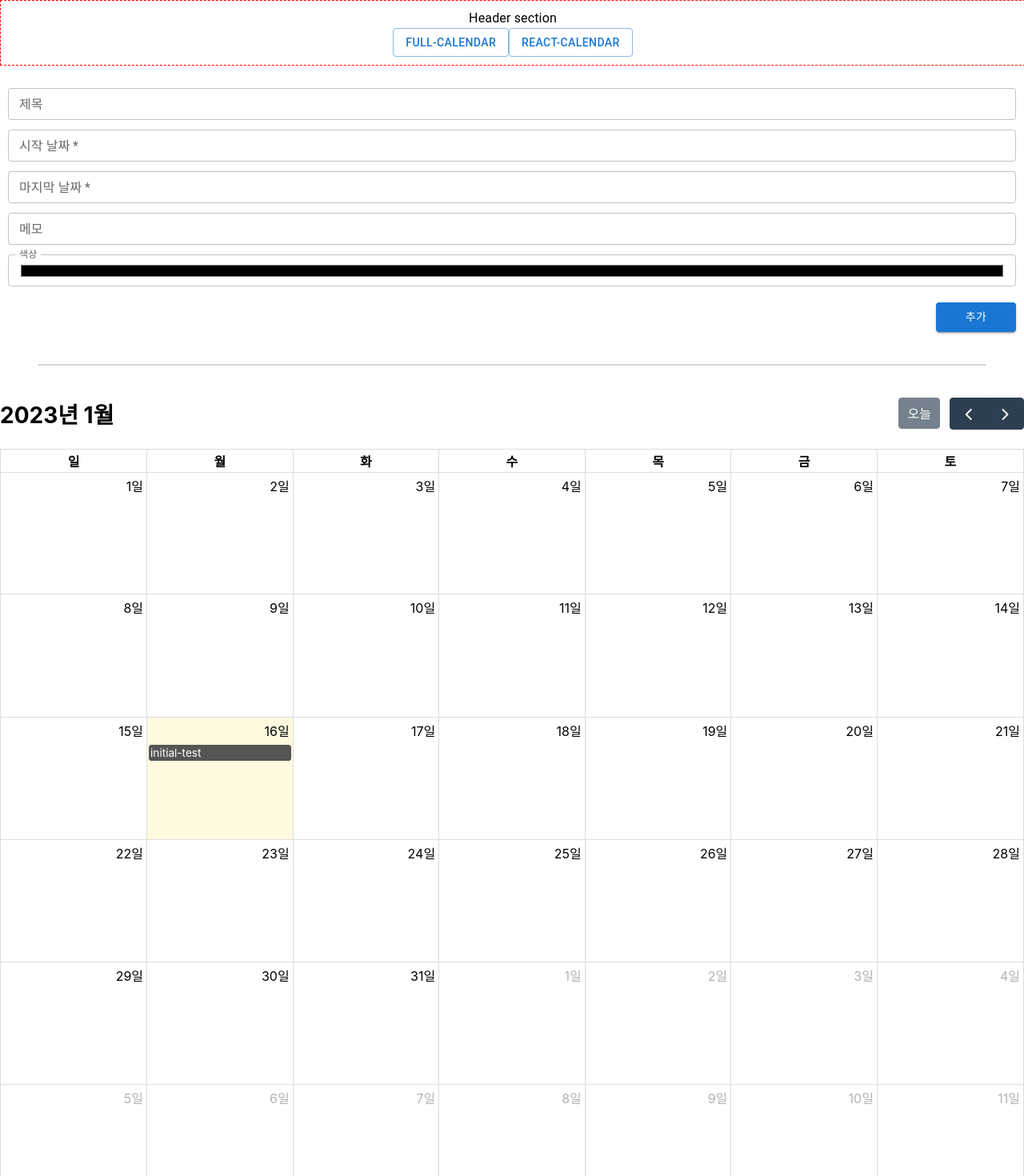
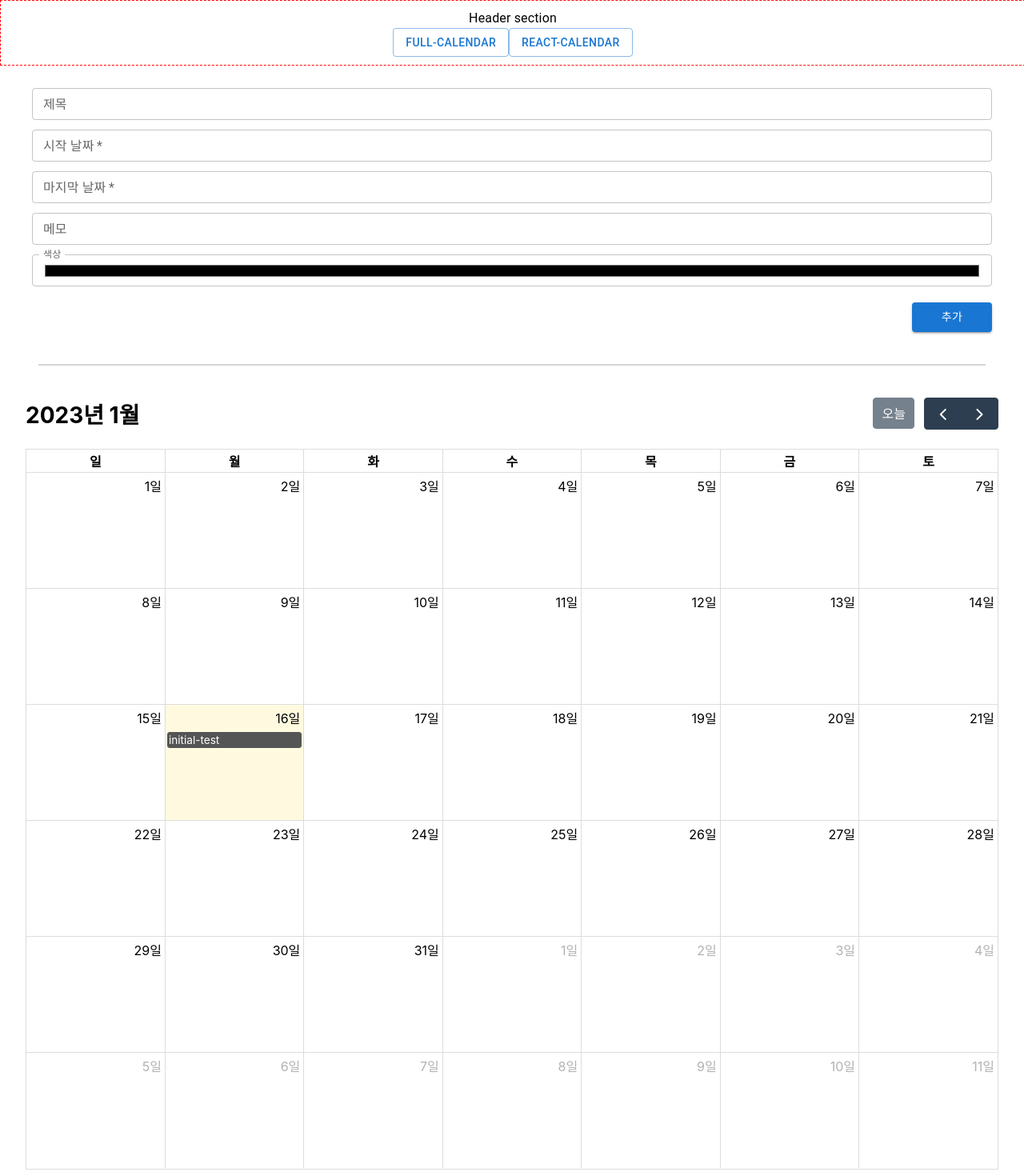
Before and after one commit to crayonzgrim/calendar-assign-web, a React (Create React App) app: page /custom in a window 1280 px wide. Shown: the top 1470 px of the page at 80% size. Built offline with nearby package versions, Linux system fonts and the light colour scheme.

Commit message:
✨ feat(*): directly add plan

```diff
--- a/src/components/customCalendar/index.tsx
+++ b/src/components/customCalendar/index.tsx
@@ -24,25 +24,6 @@ export const CustomCalendar = styled((props: CustomCalendarProps) => {
 
   const calendarInfo = useSelector((state: RootState) => state.addCalendar)
 
-  // const [data, setData] = useState<EventInput[]>([
-  //   {
-  //     id: crypto.randomUUID(),
-  //     title: 'Title-1',
-  //     start: '2023-01-12',
-  //     end: '2023-01-17',
-  //     memo: 'This is a memo',
-  //     color: '#555'
-  //   },
-  //   {
-  //     id: crypto.randomUUID(),
-  //     title: 'Title-2',
-  //     start: '2023-01-14',
-  //     end: '2023-01-23',
-  //     memo: 'This is a memo',
-  //     color: '#013220'
-  //   }
-  // ])
-
   const [config, setConfig] = useState<EventInput>({
     id: crypto.randomUUID(),
     title: '',
@@ -52,14 +33,13 @@ export const CustomCalendar = styled((props: CustomCalendarProps) => {
     color: '#000'
   })
 
-  console.log('config >> ', config)
-
   const [currentEvents, setCurrentEvents] = useState<EventApi[]>([])
 
   const todayStr = new Date().toISOString().replace(/T.*$/, '') // YYYY-MM-DD format
 
   const [customTitle, setCustomTitle] = useState('')
 
+  console.log('calendarInfo >> ', calendarInfo)
   // const INITIAL_EVENTS: EventInput[] = [
   // {
   //   id: '1',
@@ -78,19 +58,13 @@ export const CustomCalendar = styled((props: CustomCalendarProps) => {
   // ]
 
   /** Function */
-  // const handleEvents = useCallback((event: EventApi[]) => {
-  // setCurrentEvents(event)
-  // console.log('event >> ', event)
-  // }, [])
-
   const handleDateSelect = useCallback(
     (selectInfo: DateSelectArg) => {
       // let title = prompt('hello world')?.trim()
       const calendarApi = selectInfo.view.calendar
+      // console.log(selectInfo)
 
       calendarApi.unselect()
-
-      console.log('calendarInfo >> ', calendarInfo)
 
       // calendarApi.addEvent(calendarInfo)
       //     id: new Date().toString(),
@@ -122,9 +96,9 @@ export const CustomCalendar = styled((props: CustomCalendarProps) => {
     [config]
   )
 
-  const handleEventClick = useCallback((data: EventClickArg) => {
-    // console.log(data)
-  }, [])
+  // const handleEventClick = useCallback((data: EventClickArg) => {
+  //   // console.log(data)
+  // }, [])
 
   useEffect(() => {
     // const calendarApi = selectInfo.view.calendar
@@ -150,21 +124,25 @@ export const CustomCalendar = styled((props: CustomCalendarProps) => {
         sx={{ border: '0.5px solid lightGray', mb: 5, mx: 6 }}
       />
 
+      <Box sx={{ px: 4 }}>
         <FullCalendar
-        plugins={[dayGridPlugin, interactionPlugin]}
-        // plugins={[dayGridPlugin]}
+          plugins={[dayGridPlugin]}
+          // plugins={[dayGridPlugin, interactionPlugin]}
           initialView="dayGridMonth"
           selectable={true}
           editable={true}
-        initialEvents={calendarInfo}
+          // initialEvents={calendarInfo}
+          events={calendarInfo}
+          // addEvent={(event, [calendarInfo])}
           // initialEvents={data}
           // initialEvents={INITIAL_EVENTS}
           locales={allLocales}
           locale="ko"
           // eventsSet={handleEvents}
           select={handleDateSelect}
-        eventClick={handleEventClick}
+          // eventClick={handleEventClick}
         />
+      </Box>
     </Box>
   )
 })(({ theme }) => {
--- a/src/components/dateForm/index.tsx
+++ b/src/components/dateForm/index.tsx
@@ -1,5 +1,12 @@
 import React, { useCallback, useEffect, useState } from 'react'
-import { styled, css, Box, Button } from '@mui/material'
+import {
+  styled,
+  css,
+  Box,
+  Button,
+  Checkbox,
+  FormControlLabel
+} from '@mui/material'
 import { DateSelectArg, EventInput } from '@fullcalendar/core'
 import { TextField } from '../textField'
 import { useDispatch, useSelector } from 'react-redux'
@@ -37,6 +44,8 @@ export const DateForm = styled((props: DateFormProps) => {
       const name = e.target.name
       const value = e.target.value
 
+      console.log('change > ', { ...config, [name]: value })
+
       setConfig({
         ...config,
         [name]: value
@@ -46,9 +55,10 @@ export const DateForm = styled((props: DateFormProps) => {
   )
 
   const handleAddData = useCallback(() => {
+    console.log('config > ', config)
     dispatch(addCalendarData(config))
 
-    call(handleDateSelect)
+    // call(handleDateSelect)
   }, [config])
 
   useEffect(() => {
@@ -105,6 +115,13 @@ export const DateForm = styled((props: DateFormProps) => {
         required={false}
         onChange={(e) => handleChangeField(e)}
       />
+      <Box sx={{ display: 'flex', alignItems: 'center' }}>
+        {/* <FormControlLabel */}
+        {/*   label="All day" */}
+        {/*   labelPlacement={'start'} */}
+        {/*   control={<Checkbox onChange={(e) => handleChangeField(e)} />} */}
+        {/*   sx={{ mr: 'auto' }} */}
+        {/* /> */}
 
         <Button
           type="submit"
@@ -115,9 +132,10 @@ export const DateForm = styled((props: DateFormProps) => {
           추가
         </Button>
       </Box>
+    </Box>
   )
 })(({ theme }) => {
   return css`
-    padding: 0 10px;
+    padding: 0 40px;
   `
 })
```
Lines whose indentation alone changed are shown as unchanged.
